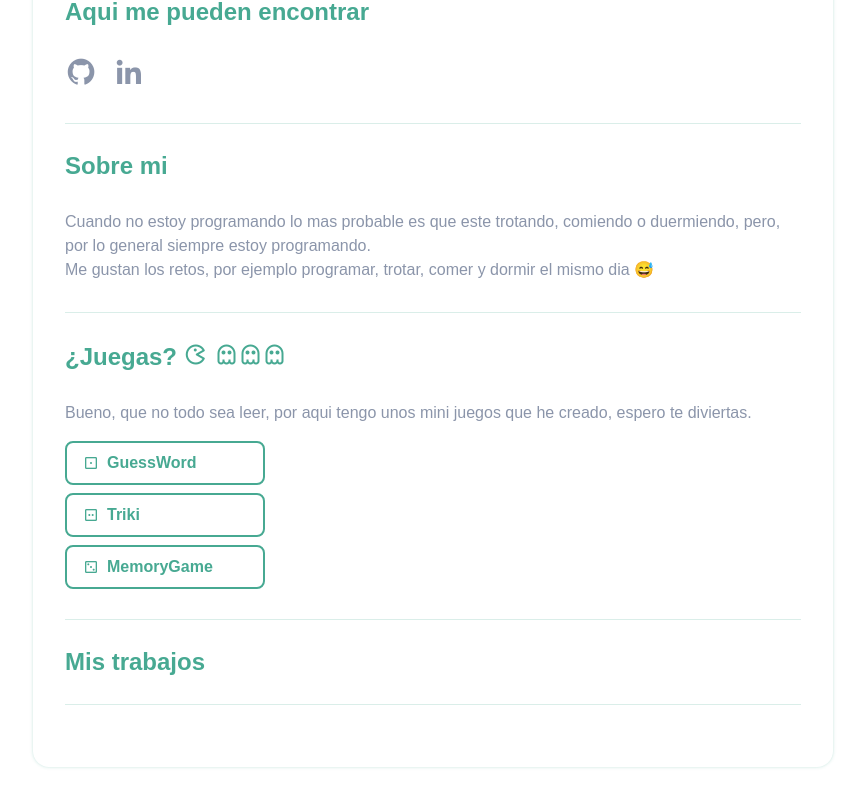
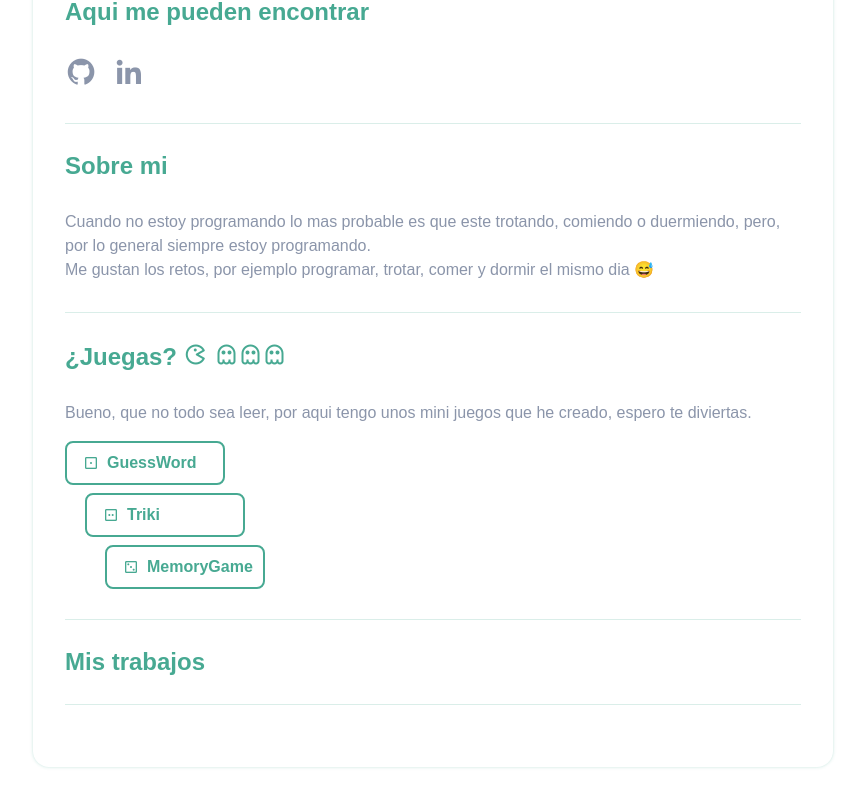
Before and after one commit to bsquiroz/portfolio2023, a React (Vite) app: page / in a window 1280 px wide. Shown: the part 735-1542 px from the top of the page, without its empty margins (207-1072 px from the left). Built offline with nearby package versions, Linux system fonts and the light colour scheme.

Commit message:
fix bug in the component games

```diff
--- a/src/components/games/styles.css
+++ b/src/components/games/styles.css
@@ -3,11 +3,15 @@
     display: flex;
     flex-direction: column;
     gap: 0.5rem;
+    max-width: 200px;
+}
+
+.games ul li {
+    width: 80%;
 }
 
 .games li a {
     display: flex;
-    max-width: 200px;
     justify-content: flex-start;
     align-items: center;
     gap: 0.5rem;
@@ -24,3 +28,15 @@
     border: 2px solid transparent;
     color: #fff;
 }
+
+.games li:nth-child(1) {
+    align-self: flex-start;
+}
+
+.games li:nth-child(2) {
+    align-self: center;
+}
+
+.games li:nth-child(3) {
+    align-self: flex-end;
+}
```
